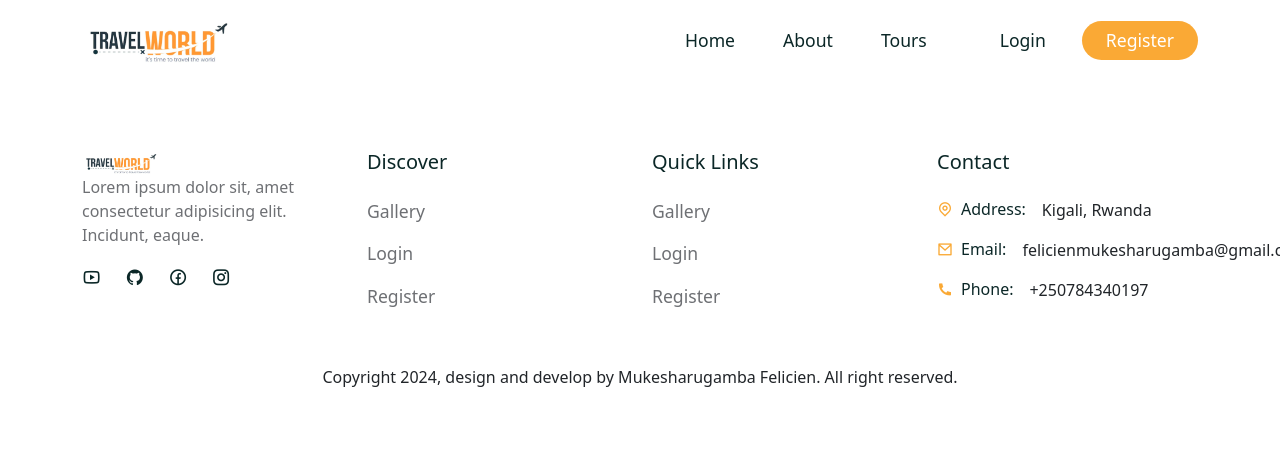
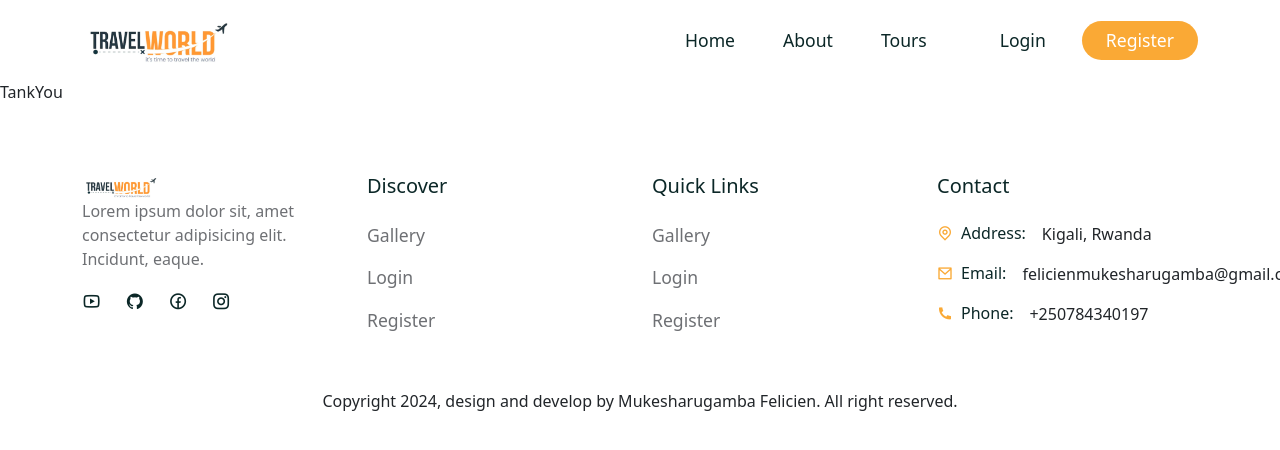
Before and after one commit to Felicien1992/Tour-full-project, a React (Create React App) app in the folder frontend/: page /tank-you in a window 1280 px wide. Shown: the top 450 px of the page. Built offline with nearby package versions, Linux system fonts and the light colour scheme; a web font is replaced by a local one.

Commit message:
add many thing & TankYou component

```diff
--- a/frontend/src/components/Boobing/Booking.jsx
+++ b/frontend/src/components/Boobing/Booking.jsx
@@ -1,9 +1,12 @@
 import React, {useState} from 'react'
 import './booking.css'
-import { Form, FormGroup, ListGroup, ListGroupItem, Button } from 'reactstrap'
+import { Form, FormGroup, ListGroup, ListGroupItem, Button } from 'reactstrap';
+
+import { useNavigate } from 'react-router-dom'
 
 const Booking = ({ tour, avgRating }) => {
-  const { price, reviews } = tour
+  const { price, reviews } = tour;
+  const navigate = useNavigate()
 
   const [credentials, setCredentials] =useState({
     userId: '01', // later it will be dynamic
@@ -25,8 +28,8 @@ const Booking = ({ tour, avgRating }) => {
   const handleclick = e=>{
     e.preventDefault();
 
-    console.log(credentials)
-  }
+    navigate('/thank-you');
+  };
 
   return (
     <div className="booking">
--- /dev/null
+++ b/frontend/src/pages/TankYou.jsx
@@ -0,0 +1,7 @@
+import React from 'react'
+
+const TankYou = () => {
+  return <div>TankYou</div>
+};
+
+export default TankYou
--- a/frontend/src/router/Routers.js
+++ b/frontend/src/router/Routers.js
@@ -7,6 +7,7 @@ import TourDetails from './../pages/TourDetails';
 import Login from './../pages/Login';
 import Register from './../pages/Register';
 import SearchResultList from './../pages/SearchResultList';
+import TankYou from '../pages/TankYou';
 
 const Routers = () => {
   return (
@@ -17,6 +18,7 @@ const Routers = () => {
       <Route path="/tours/:id" element={<TourDetails />} />
       <Route path="/login" element={<Login />} />
       <Route path="/register" element={<Register />} />
+      <Route path="/tank-you" element={<TankYou />} />
       <Route path="/tours/search" element={<SearchResultList />} />
     </Routes>
   )
```
